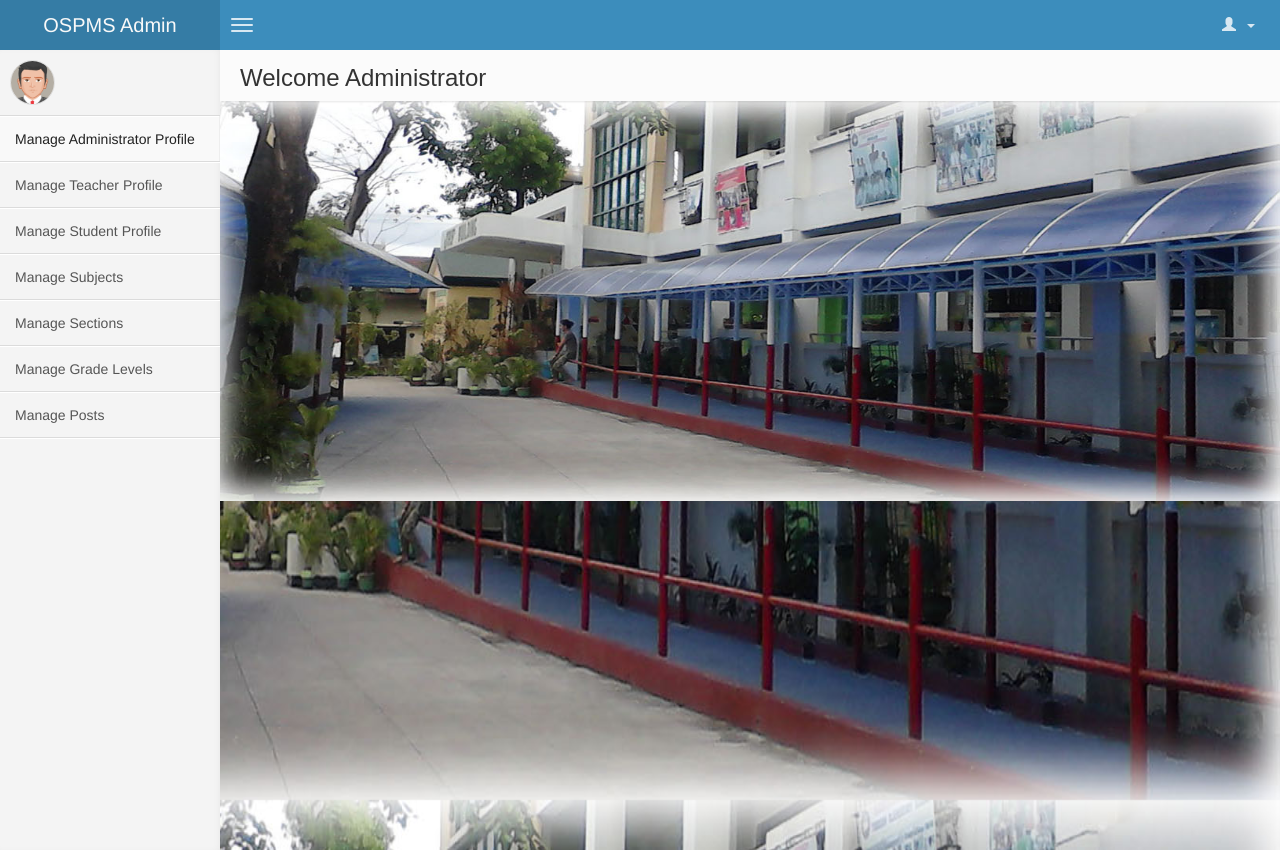
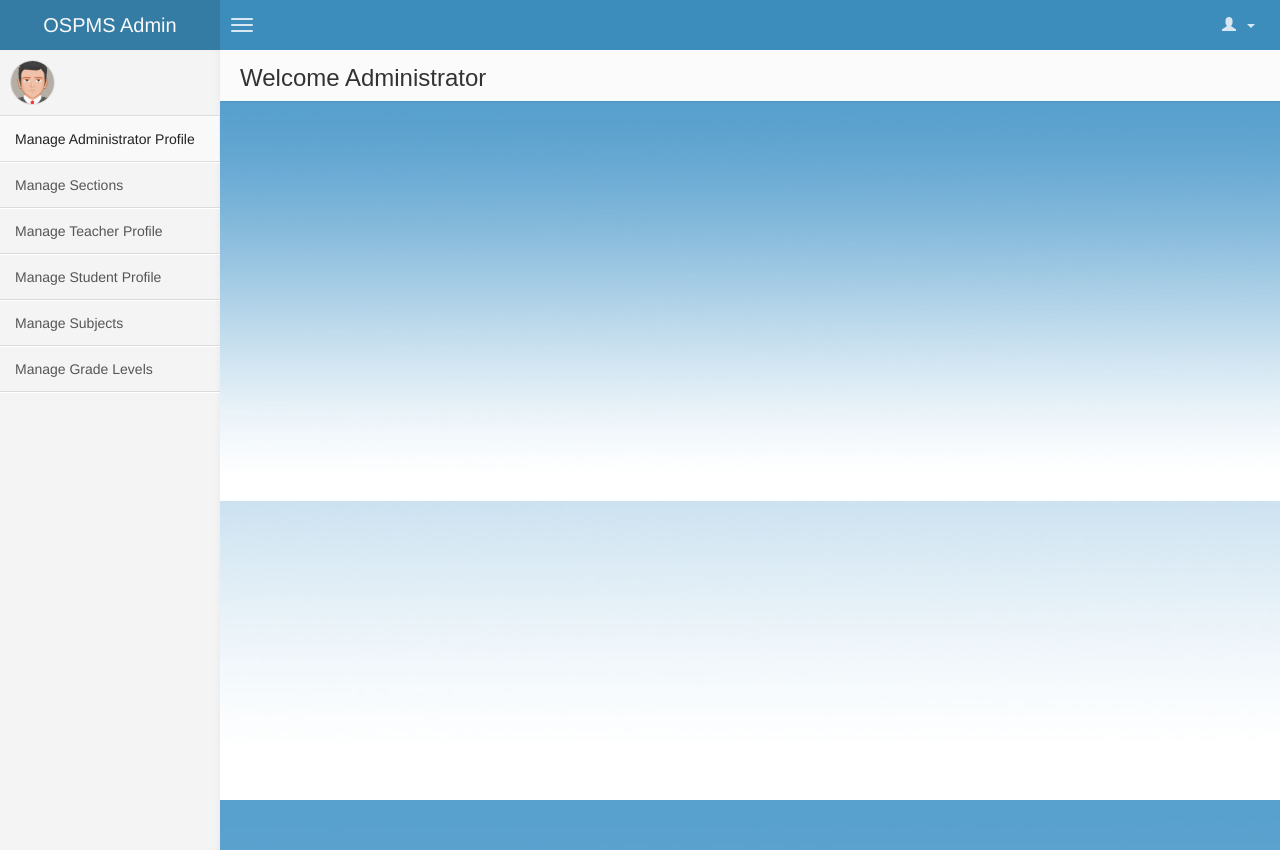
Before and after one commit to ospmsyayay/OSPMS_v2, a PHP site: page /views/admin.php in a window 1280 px wide. Run offline with PHP 8.4, Linux system fonts and the light colour scheme.

Commit message:
Changes 2-4-15
Background
Side Admin Bar

```diff
--- a/views/admin.php
+++ b/views/admin.php
@@ -205,6 +205,21 @@
                                 <i class=""></i> <span>Manage Administrator Profile </span>
                             </a>
                         </li>
+						<!--<li>
+                            <!--<a href="index.php?r=lss&tp">
+                                <i class=""></i> <span>Manage School Year</span>
+                            </a>
+                        </li>
+						<li>
+							<!--<a href="index.php?r=lss&tp">
+                                <i class=""></i> <span>Manage Grading Period</span>
+                            </a>
+                        </li>-->
+						<li>
+                            <a href="index.php?r=lss&scs">
+                                <i class=""></i> <span>Manage Sections</span>
+                            </a>
+                        </li>
                          <li>
                             <a href="index.php?r=lss&tp">
                                 <i class=""></i> <span>Manage Teacher Profile</span>
@@ -220,21 +235,17 @@
                                 <i class=""></i> <span>Manage Subjects</span>
                             </a>
                         </li>
-                        <li>
-                            <a href="index.php?r=lss&scs">
-                                <i class=""></i> <span>Manage Sections</span>
-                            </a>
-                        </li>
+
                         <li>
                             <a href="index.php?r=lss&gl">
                                 <i class=""></i> <span>Manage Grade Levels</span>
                             </a>
                         </li>
-                         <li>
+                         <!--<li>
                             <a href="index.php?r=lss&ps">
                                 <i class=""></i> <span>Manage Posts</span>
                             </a>
-                        </li>
+                        </li>-->
 
                     </ul>
                 </section>
@@ -1330,10 +1341,10 @@
                                                                                     '</div>'+
                                                                                 '</div>'+
                                                                                 '<div class="form-group">'+
-                                                                                    '<div class="col-sm-8">'+
+                                                                                    /*'<div class="col-sm-8">'+
                                                                                         '<button type="button" class="btn btn-info btn-label-left pull-right" id="admin-edit-reset">'+
                                                                                             'Reset'+
-                                                                                        '</button>'+
+                                                                                        '</button>'+*/
                                                                                     '</div>'+
                                                                                     '<div class="col-sm-2">'+
                                                                                         '<button type="button" class="btn btn-warning btn-label-left pull-right" id="admin-edit-update">'+
@@ -1392,12 +1403,12 @@
                             $('.edit_admin_select').removeAttr('disabled');
                         });
 
-                        $(document.body).on('click', '#admin-edit-reset', function(){
+                        /*$(document.body).on('click', '#admin-edit-reset', function(){
                             $('.edit_admin').prop("readonly","true");
                             $('#upload-edit-admin-image').css("display","none");
                             $('.bday_datepicker').datepicker('disable');
                             $('.edit_admin_select').attr('disabled',true);
-                        });
+                        });*/
 
 
                         $(document.body).on('submit', '#edit-admin-form', submitEditAdminForm);
@@ -1574,9 +1585,9 @@
                                                                                 '</div>'+
                                                                                 '<div class="form-group">'+
                                                                                     '<div class="col-sm-8">'+
-                                                                                        '<button type="button" class="btn btn-info btn-label-left pull-right" id="teacher-edit-reset">'+
+                                                                                        /*'<button type="button" class="btn btn-info btn-label-left pull-right" id="teacher-edit-reset">'+
                                                                                             'Reset'+
-                                                                                        '</button>'+
+                                                                                        '</button>'+*/
                                                                                     '</div>'+
                                                                                     '<div class="col-sm-2">'+
                                                                                         '<button type="button" class="btn btn-warning btn-label-left pull-right" id="teacher-edit-update">'+
@@ -1634,12 +1645,12 @@
                             $('.edit_teacher_select').removeAttr('disabled');
                         });
 
-                        $(document.body).on('click', '#teacher-edit-reset', function(){
+                        /*$(document.body).on('click', '#teacher-edit-reset', function(){
                             $('.edit_teacher').prop("readonly","true");
                             $('#upload-edit-teacher-image').css("display","none");
                             $('.bday_datepicker').datepicker('disable');
                             $('.edit_teacher_select').attr('disabled',true);
-                        });
+                        });*/
 
                         $(document.body).on('submit', '#edit-teacher-form', submitEditTeacherForm);
 
@@ -1815,9 +1826,9 @@
                                                                                 '</div>'+
                                                                                 '<div class="form-group">'+
                                                                                     '<div class="col-sm-8">'+
-                                                                                        '<button type="button" class="btn btn-info btn-label-left pull-right" id="student-edit-reset">'+
+                                                                                        /*'<button type="button" class="btn btn-info btn-label-left pull-right" id="student-edit-reset">'+
                                                                                             'Reset'+
-                                                                                        '</button>'+
+                                                                                        '</button>'+*/
                                                                                     '</div>'+
                                                                                     '<div class="col-sm-2">'+
                                                                                         '<button type="button" class="btn btn-warning btn-label-left pull-right" id="student-edit-update">'+
@@ -1873,11 +1884,11 @@
                             $('.edit_student_select').removeAttr('disabled');
                         });
 
-                        $(document.body).on('click', '#student-edit-reset', function(){
+                        /*$(document.body).on('click', '#student-edit-reset', function(){
                             $('.edit_student').prop("readonly","true");
                             $('#upload-edit-student-image').css("display","none");
                             $('.edit_student_select').attr('disabled',true);
-                        });
+                        });*/
 
                         $(document.body).on('submit', '#edit-student-form', submitEditStudentForm);
 
@@ -1990,8 +2001,8 @@
                                                                                 '</div>'+
                                                                                 '<div class="form-group">'+
                                                                                     '<div class="col-sm-8">'+
-                                                                                        '<button type="button" class="btn btn-info btn-label-left pull-right" id="subject-edit-reset">'+
-                                                                                            'Reset'+
+                                                                                        /*'<button type="button" class="btn btn-info btn-label-left pull-right" id="subject-edit-reset">'+
+                                                                                            'Reset'+*/
                                                                                         '</button>'+
                                                                                     '</div>'+
                                                                                     '<div class="col-sm-2">'+
@@ -2021,9 +2032,9 @@
                             $('.edit_subject').removeProp("readonly");
                         });
 
-                        $(document.body).on('click', '#subject-edit-reset', function(){
+                        /*$(document.body).on('click', '#subject-edit-reset', function(){
                             $('.edit_subject').prop("readonly","true");
-                        });
+                        });*/
 
                         $(document.body).on('submit', '#edit-subject-form', submitEditSubjectForm);
 
@@ -2142,9 +2153,9 @@
                                                                                 '</div>'+
                                                                                 '<div class="form-group">'+
                                                                                     '<div class="col-sm-8">'+
-                                                                                        '<button type="button" class="btn btn-info btn-label-left pull-right" id="section-edit-reset">'+
+                                                                                        /*'<button type="button" class="btn btn-info btn-label-left pull-right" id="section-edit-reset">'+
                                                                                             'Reset'+
-                                                                                        '</button>'+
+                                                                                        '</button>'+*/
                                                                                     '</div>'+
                                                                                     '<div class="col-sm-2">'+
                                                                                         '<button type="button" class="btn btn-warning btn-label-left pull-right" id="section-edit-update">'+
@@ -2173,9 +2184,9 @@
                             $('.edit_section').removeProp("readonly");
                         });
 
-                        $(document.body).on('click', '#section-edit-reset', function(){
+                        /*$(document.body).on('click', '#section-edit-reset', function(){
                             $('.edit_section').prop("readonly","true");
-                        });
+                        });*/
 
                         $(document.body).on('submit', '#edit-section-form', submitEditSectionForm);
 
@@ -2288,9 +2299,9 @@
                                                                                 '</div>'+
                                                                                 '<div class="form-group">'+
                                                                                     '<div class="col-sm-8">'+
-                                                                                        '<button type="button" class="btn btn-info btn-label-left pull-right" id="grade-edit-reset">'+
+                                                                                        /*'<button type="button" class="btn btn-info btn-label-left pull-right" id="grade-edit-reset">'+
                                                                                             'Reset'+
-                                                                                        '</button>'+
+                                                                                        '</button>'+*/
                                                                                     '</div>'+
                                                                                     '<div class="col-sm-2">'+
                                                                                         '<button type="button" class="btn btn-warning btn-label-left pull-right" id="grade-edit-update">'+
@@ -2319,9 +2330,9 @@
                             $('.edit_grade').removeProp("readonly");
                         });
 
-                        $(document.body).on('click', '#grade-edit-reset', function(){
+                        /*$(document.body).on('click', '#grade-edit-reset', function(){
                             $('.edit_grade').prop("readonly","true");
-                        });
+                        });*/
 
                         $(document.body).on('submit', '#edit-grade-form', submitEditGradeForm);
 
@@ -2474,9 +2485,9 @@
                                                                                 '</div>'+
                                                                                 '<div class="form-group">'+
                                                                                     '<div class="col-sm-8">'+
-                                                                                        '<button type="button" class="btn btn-info btn-label-left pull-right" id="post-edit-reset">'+
+                                                                                        /*'<button type="button" class="btn btn-info btn-label-left pull-right" id="post-edit-reset">'+
                                                                                             'Reset'+
-                                                                                        '</button>'+
+                                                                                        '</button>'+*/
                                                                                     '</div>'+
                                                                                     '<div class="col-sm-2">'+
                                                                                         '<button type="button" class="btn btn-warning btn-label-left pull-right" id="post-edit-update">'+
@@ -2506,10 +2517,10 @@
                             $('#upload-edit-post-file').removeProp("style");
                         });
 
-                        $(document.body).on('click', '#post-edit-reset', function(){
+                        /*$(document.body).on('click', '#post-edit-reset', function(){
                             $('.edit_post').prop("readonly","true");
                             ('#upload-edit-post-file').css("display","none");
-                        });
+                        });*/
 
                         $(document.body).on('submit', '#edit-post-form', submitEditPostForm);
 
@@ -2676,9 +2687,9 @@
                                                                                 '</div>'+
                                                                                 '<div class="form-group">'+
                                                                                     '<div class="col-sm-10">'+
-                                                                                        '<button type="reset" class="btn btn-info btn-label-left pull-right" id="admin-add-reset">'+
+                                                                                        /*'<button type="reset" class="btn btn-info btn-label-left pull-right" id="admin-add-reset">'+
                                                                                             'Reset All'+
-                                                                                        '</button>'+
+                                                                                        '</button>'+*/
                                                                                     '</div>'+
                                                                                     '<div class="col-sm-2">'+
                                                                                         '<button type="submit" class="btn btn-primary btn-label-left" id="admin-add-submit">'+
@@ -2871,9 +2882,9 @@
                                                                                 '</div>'+
                                                                                 '<div class="form-group">'+
                                                                                     '<div class="col-sm-10">'+
-                                                                                        '<button type="reset" class="btn btn-info btn-label-left pull-right" id="teacher-add-reset">'+
+                                                                                        /*'<button type="reset" class="btn btn-info btn-label-left pull-right" id="teacher-add-reset">'+
                                                                                             'Reset'+
-                                                                                        '</button>'+
+                                                                                        '</button>'+*/
                                                                                     '</div>'+
                                                                                     '<div class="col-sm-2">'+
                                                                                         '<button type="submit" class="btn btn-primary btn-label-left" id="teacher-add-submit">'+
@@ -3078,9 +3089,9 @@
                                                                                 '</div>'+
                                                                                 '<div class="form-group">'+
                                                                                     '<div class="col-sm-8">'+
-                                                                                        '<button type="reset" class="btn btn-info btn-label-left pull-right" id="student-add-reset">'+
+                                                                                        /*'<button type="reset" class="btn btn-info btn-label-left pull-right" id="student-add-reset">'+
                                                                                             'Reset'+
-                                                                                        '</button>'+
+                                                                                        '</button>'+*/
                                                                                     '</div>'+
 
                                                                                     '<div class="col-sm-2">'+
@@ -3207,9 +3218,9 @@
                                                                                 '</div>'+
                                                                                 '<div class="form-group">'+
                                                                                     '<div class="col-sm-8">'+
-                                                                                        '<button type="reset" class="btn btn-info btn-label-left pull-right" id="subject-add-reset">'+
+                                                                                        /*'<button type="reset" class="btn btn-info btn-label-left pull-right" id="subject-add-reset">'+
                                                                                             'Reset'+
-                                                                                        '</button>'+
+                                                                                        '</button>'+*/
                                                                                     '</div>'+
 
                                                                                     '<div class="col-sm-2">'+
@@ -3346,9 +3357,9 @@
                                                                                 '</div>'+
                                                                                 '<div class="form-group">'+
                                                                                     '<div class="col-sm-8">'+
-                                                                                        '<button type="reset" class="btn btn-info btn-label-left pull-right" id="section-add-reset">'+
+                                                                                        /*'<button type="reset" class="btn btn-info btn-label-left pull-right" id="section-add-reset">'+
                                                                                             'Reset'+
-                                                                                        '</button>'+
+                                                                                        '</button>'+*/
                                                                                     '</div>'+
 
                                                                                     '<div class="col-sm-2">'+
@@ -3476,9 +3487,9 @@
                                                                                 '</div>'+
                                                                                 '<div class="form-group">'+
                                                                                     '<div class="col-sm-8">'+
-                                                                                        '<button type="reset" class="btn btn-info btn-label-left pull-right" id="grade-add-reset">'+
+                                                                                        /*'<button type="reset" class="btn btn-info btn-label-left pull-right" id="grade-add-reset">'+
                                                                                             'Reset'+
-                                                                                        '</button>'+
+                                                                                        '</button>'+*/
                                                                                     '</div>'+
 
                                                                                     '<div class="col-sm-2">'+
@@ -3640,9 +3651,9 @@
                                                                                 '</div>'+
                                                                                 '<div class="form-group">'+
                                                                                     '<div class="col-sm-8">'+
-                                                                                        '<button type="button" class="btn btn-info btn-label-left pull-right" id="post-add-reset">'+
+                                                                                        /*'<button type="button" class="btn btn-info btn-label-left pull-right" id="post-add-reset">'+
                                                                                             'Reset'+
-                                                                                        '</button>'+
+                                                                                        '</button>'+*/
                                                                                     '</div>'+
                                                                                     '<div class="col-sm-2">'+
                                                                                         '<button type="submit" class="btn btn-primary btn-label-left" id="post-add-submit">'+
--- a/views/css/admin.css
+++ b/views/css/admin.css
@@ -2,7 +2,7 @@
 html,
 body {
   background-color : RGB(30, 30, 30);
-  background-image : url('../res/TES_BACKGROUND.jpg');
+  background-image : url('../res/BG_OSPMS.jpg');
   background-size : 100% 100%;
   background-attachment : fixed;
 
@@ -112,7 +112,7 @@ body.fixed .wrapper {
 .welcome-content
 {
   background-color : RGB(30, 30, 30);
-  background-image : url('../res/TES_BACKGROUND.jpg');
+  background-image : url('../res/BG_OSPMS.jpg');
   background-size : 100% 100%;
   background-attachment : fixed;
 
--- a/views/css/exDesign.css
+++ b/views/css/exDesign.css
@@ -10,7 +10,7 @@
 body
 {
    	background-color : RGB(30, 30, 30);
-	background-image : url('../res/TES_BACKGROUND.jpg');
+	background-image : url('../res/BG_OSPMS.jpg');
 	background-size : 100% 100%;
 	background-attachment : fixed;
 
```
Also changed, not shown: views/res/BG_OSPMS.jpg (added).
